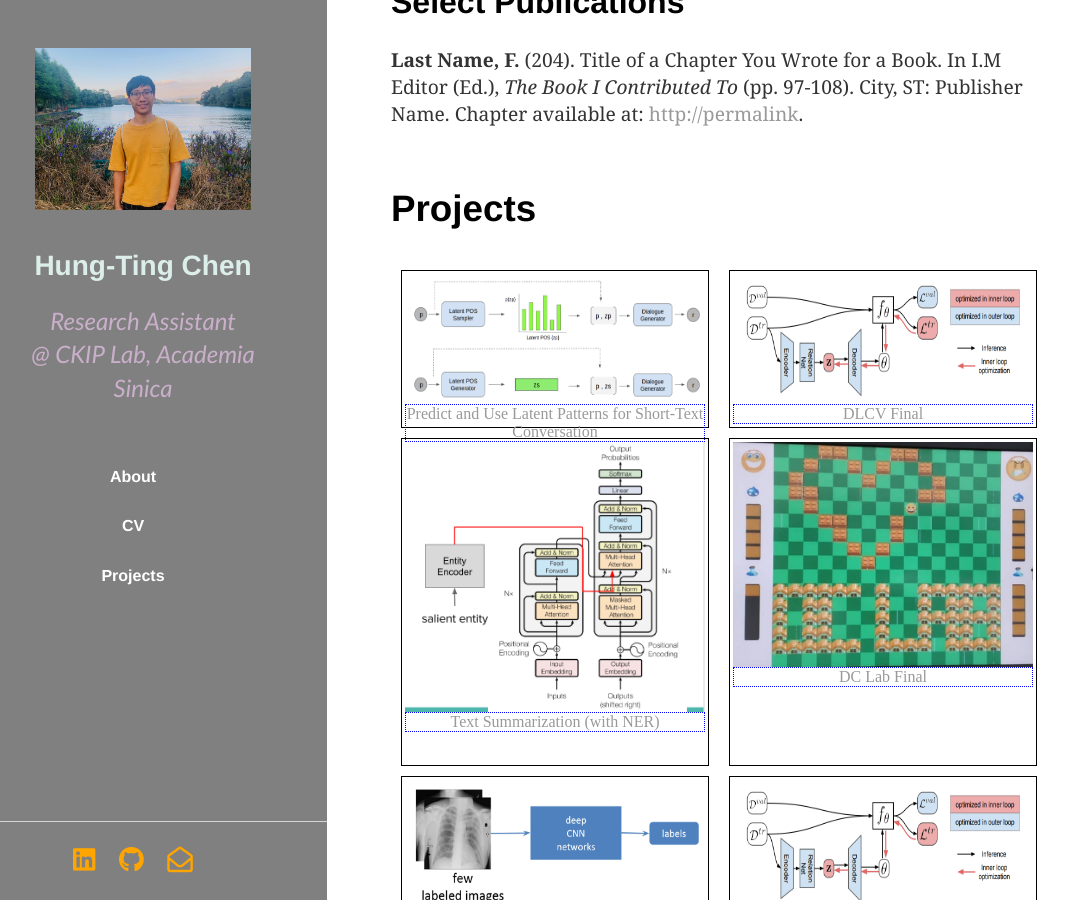
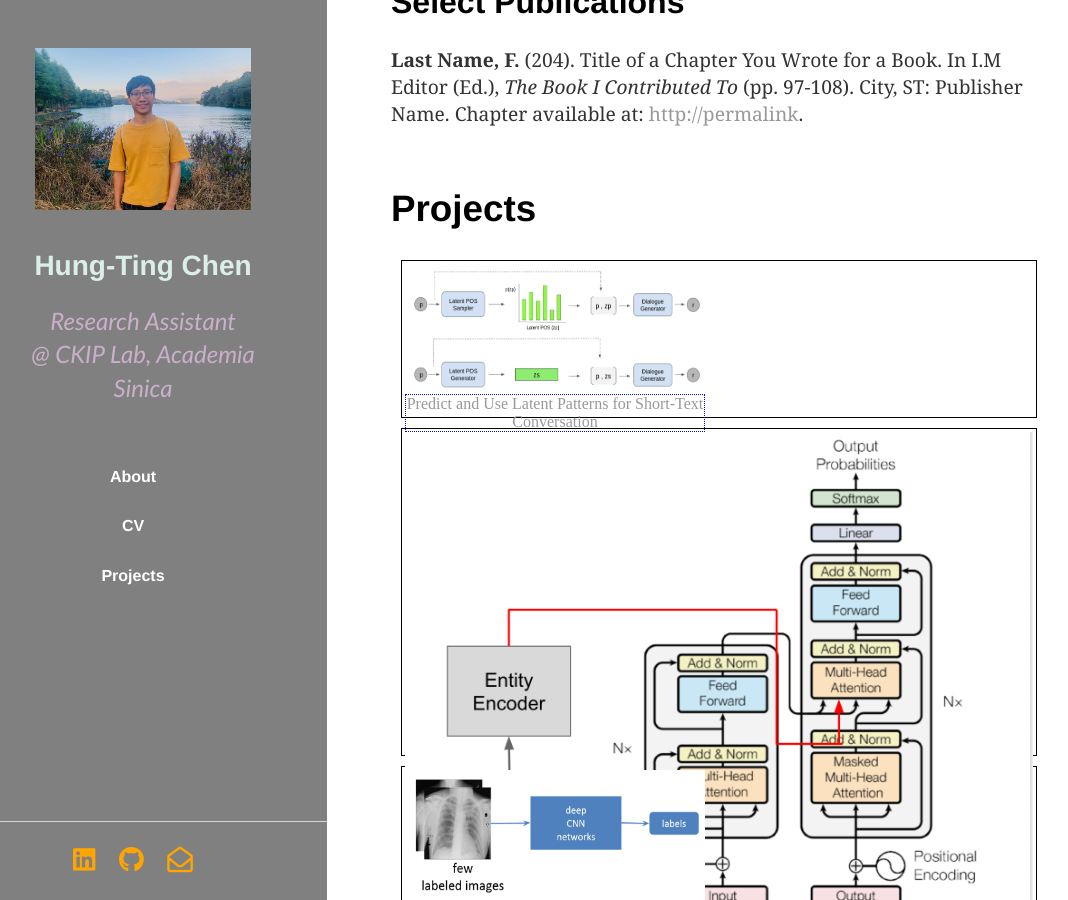
Before and after one commit to timchen0618/timchen0618.github.io, a Jekyll site: the page index.html, which Jekyll copies as it is, in a window 1280 px wide and 900 px high, scrolled down 1181 px. Shown: the whole window, without its empty margins (41-1109 px from the left). Built offline with Jekyll 4.4.1, drawn with Linux system fonts in a browser that asks for light colours; nearby versions of some CDN libraries.

Commit message:
adjust projects layout

```diff
--- a/index.html
+++ b/index.html
@@ -87,8 +87,7 @@
             <section id="projects">
                 <div class="projects">
                     <h1>Projects</h1>
-                    <!-- left  -->
-                    <div style="width: 50%; float:left">
+
                         <div class="project_block_sm">
                             <a href="https://github.com/timchen0618/pytorch-leo">
                                 <figure>
@@ -125,12 +124,7 @@
                             </a>
                         </div>
 
-                    </div>
-
-                    <!-- right -->
-                    <div style="width: 50%; float:right">
-
-                        <div class="project_block_sm">
+                                                <div class="project_block_sm">
                             <a href="2019_DLCV_Final_Project_Poster.pdf">
                                 <figure>
                                     <img alt="dlcv final" src="images/leo.png" width="300" height="130">
@@ -158,8 +152,13 @@
                         </div>
 
 
+                    <!-- <div style="width: 50%; float:left">
                     </div>
 
+                    <div style="width: 50%; float:right">
+
+                    </div>
+                     -->
 
 
 
```
